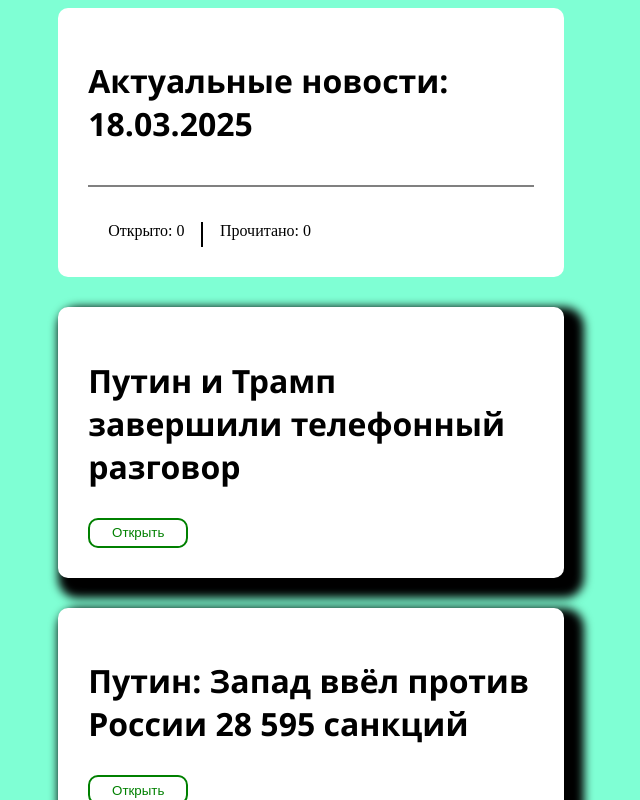
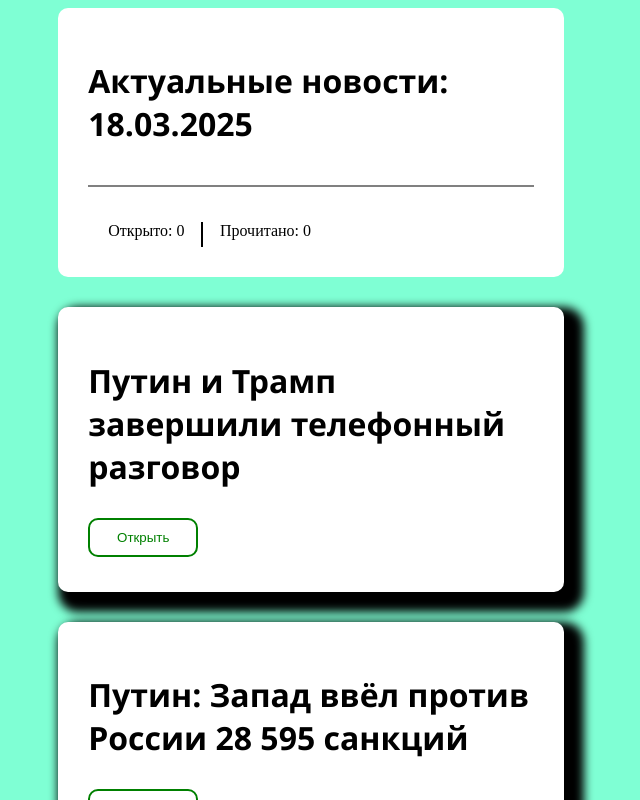
Before and after one commit to Aram993/Vue-test, a Vue app: page / in a window 1280 px wide. Shown: the top 800 px of the page, without its empty margins (329-969 px from the left). Built offline with nearby package versions, Linux system fonts and the light colour scheme; the HTML template or start-up script is replaced by a standard one.

Commit message:
sixth commit

```diff
--- a/src/components/News.vue
+++ b/src/components/News.vue
@@ -1,13 +1,15 @@
 <template>
         <div class="container">
             <h1>{{ newsTitle }}</h1>
-            <button @click="skip = false, $emit('incrementOpen')" v-if="skip">Открыть</button>
-            <button @click="skip = true, $emit('decrementOpen')" v-else>Закрыть</button>
-            <div :class="{'info': true, 'skipInfo': skip}">
+            <div class="buttons">
+                <button @click="showInfoBlock" v-if="skip" class="btns">Открыть</button>
+                <button @click="skipInfoBlock" v-else class="btns">Закрыть</button>
+                <button :class="{'noRead': true, 'skipBtn': skipNoRead}" @click="skipNoRead = true, $emit('decrementRead')">Отметить непрочитанной</button>
+            </div>
+            <div :class="{'info': true, 'skipInfo': skip}" ref="skipInfo">
                 <span>{{ newsDescription }}</span>
                 <div class="buttons">
-                    <button class="readNews" @click="$emit('incrementRead')">Прочесть новость</button>
-                    <button class="noRead" @click="$emit('decrementRead')">Отметить непрочитанной</button>
+                    <button :class="{'readNews': true, 'skipBtn': !skipNoRead}" @click="skipInfoBlockAndIncrementRead">Прочесть новость</button>
                 </div>
             </div>
         </div>
@@ -19,10 +21,30 @@
         emits: ['incrementOpen', 'decrementOpen', 'incrementRead', 'decrementRead'],
         data() {
             return {
-                skip: true
+                skip: true,
+                skipNoRead: true
             }
         }, methods: {
-
+            showInfoBlock() {
+                this.$refs.skipInfo.style.height = this.$refs.skipInfo.scrollHeight + 39 + 'px';
+                this.$refs.skipInfo.style.borderTopWidth = "2px";
+                this.$refs.skipInfo.style.borderTopColor = "grey";
+                this.$refs.skipInfo.style.borderTopStyle = "solid";
+                this.skip = false;
+                this.$emit('incrementOpen');
+            },
+            skipInfoBlock() {
+                this.$refs.skipInfo.style.height = '0';
+                this.$refs.skipInfo.style.border = "none";
+                this.skip = true;
+            },
+            skipInfoBlockAndIncrementRead() {
+                this.$refs.skipInfo.style.height = '0';
+                this.$refs.skipInfo.style.border = "none";
+                this.skip = true;
+                this.$emit('incrementRead');
+                this.skipNoRead = false;
+            }
         }
     }
 </script>
@@ -33,7 +55,7 @@
         width: 40%;
         margin: 30px auto;
         border-radius: 10px;
-        padding: 30px;
+        padding: 30px 30px 15px;
         box-shadow: 10px 10px 10px 10px;
     }
 
@@ -44,33 +66,46 @@
         font-weight: bolder;
     }
 
-    .container > button {
-        width: 100px;
-        height: 30px;
+    .btns {
+        width: 110px;
+        height: 39px;
         border-radius: 10px;
+        display: flex;
+        justify-content: center;
+        align-items: center;
         border: 2px solid green;
         color: green;
         background-color: #fff;
         cursor: pointer;
     }
 
-    .container > button:hover {
-        box-shadow: 2px 2px 2px 2px;
+    .btns:hover {
         background-color: green;
         color: #fff;
         transition: all 0.5s ease;
     }
 
     .info {
-        margin-top: 40px;
-        border-top: 2px solid grey;
-        padding: 20px 20px 0;
+        display: flex;
+        flex-direction: column;
+        /* justify-content: space-between; */
+        margin-top: 20px;
+        /* border-top: 2px solid grey; */
+        /* padding: 0 20px; */
+        height: 0;
+        overflow: hidden;
+        transition: all 0.5s ease;
+    }
 
+    .info > span {
+        display: block;
+        margin-top: 20px;
     }
 
     .buttons {
-        padding-top: 15px;
+        margin-top: 25px;
         display: flex;
+        align-items: center;
         justify-content: space-between;
         width: 50%;
     }
@@ -91,7 +126,7 @@
         background-color: white;
         color: green;
         transition: all 0.5s ease;
-        border: 1px solid green;
+        border: 2px solid green;
     }
 
     .noRead {
@@ -113,8 +148,7 @@
         font-style: italic;
     }
 
-    .skipInfo {
-        height: 0;
+    .skipBtn {
         display: none;
     }
 </style>
```
